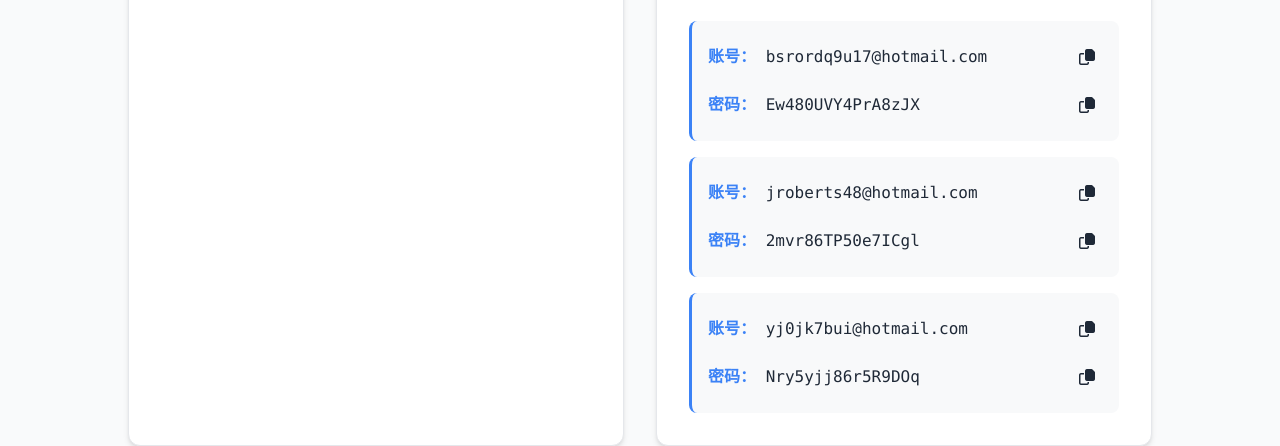
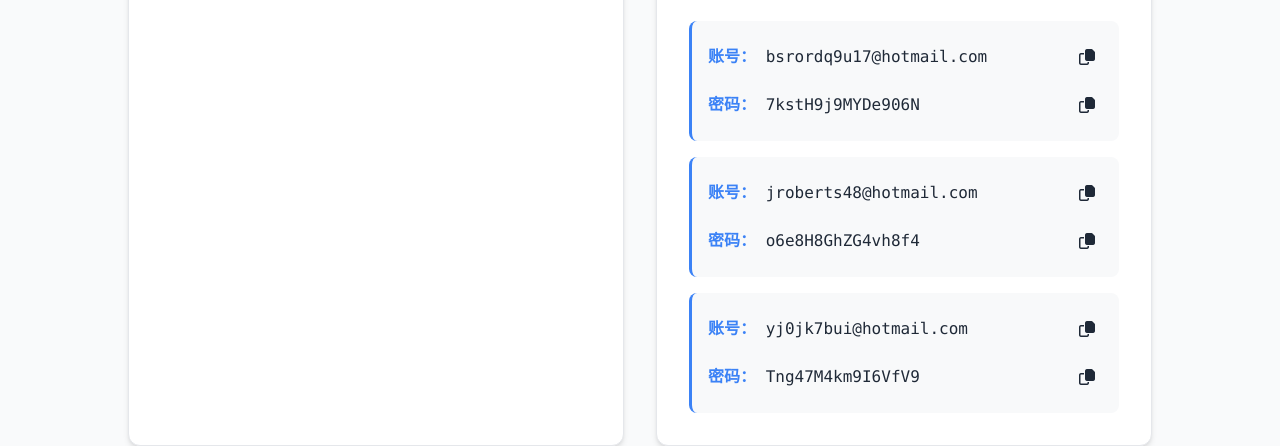
Before and after one commit to jingniaodd/juxing, a plain HTML site: page index.html in a window 1280 px wide. Shown: the part 2810-3256 px from the top of the page. Drawn offline with nearby package versions, Linux system fonts and the light colour scheme.

Commit message:
Update index.html

```diff
--- a/index.html
+++ b/index.html
@@ -437,7 +437,7 @@
                             </div>
                             <div class="flex justify-between items-center">
                                 <p class="font-mono text-sm sm:text-base"><span class="text-accent font-semibold">密码：</span>
-                                    <span id="id1-password">Ew480UVY4PrA8zJX</span>
+                                    <span id="id1-password">7kstH9j9MYDe906N</span>
                                 </p>
                                 <button class="copy-btn p-2 rounded-full" onclick="copyToClipboard('id1-password', this)">
                                     <i class="far fa-copy"></i>
@@ -457,7 +457,7 @@
                             </div>
                             <div class="flex justify-between items-center">
                                 <p class="font-mono text-sm sm:text-base"><span class="text-accent font-semibold">密码：</span>
-                                    <span id="id2-password">2mvr86TP50e7ICgl</span>
+                                    <span id="id2-password">o6e8H8GhZG4vh8f4</span>
                                 </p>
                                 <button class="copy-btn p-2 rounded-full" onclick="copyToClipboard('id2-password', this)">
                                     <i class="far fa-copy"></i>
@@ -477,7 +477,7 @@
                             </div>
                             <div class="flex justify-between items-center">
                                 <p class="font-mono text-sm sm:text-base"><span class="text-accent font-semibold">密码：</span>
-                                    <span id="id3-password">Nry5yjj86r5R9DOq</span>
+                                    <span id="id3-password">Tng47M4km9I6VfV9</span>
                                 </p>
                                 <button class="copy-btn p-2 rounded-full" onclick="copyToClipboard('id3-password', this)">
                                     <i class="far fa-copy"></i>
```
